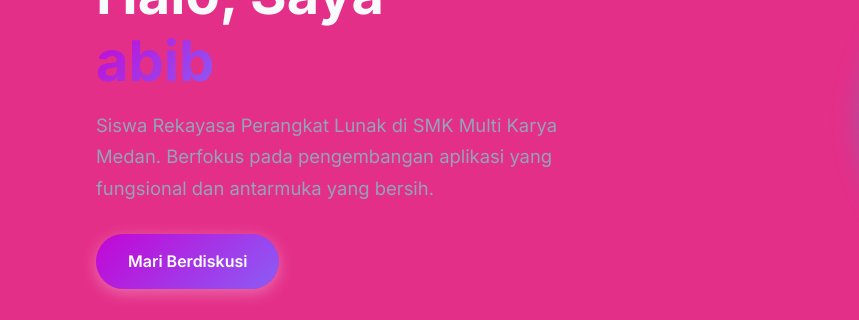
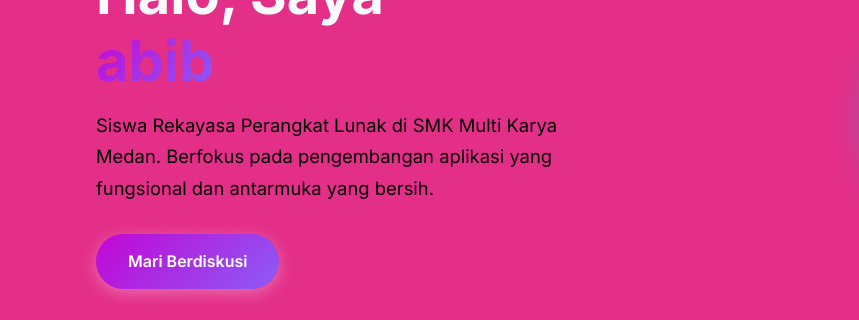
Before and after one commit to abibhabib07/web, a plain HTML site: page index.html in a window 1280 px wide. Shown: the part 295-615 px from the top of the page, 0-859 px from the left. Drawn offline with nearby package versions, Linux system fonts and the light colour scheme.

Commit message:
Update style.css

```diff
--- a/style.css
+++ b/style.css
@@ -183,7 +183,7 @@ body {
 
 .hero-text p {
     font-size: 1.15rem;
-    color: var(--text-muted);
+    color: black;
     margin-bottom: 30px;
     max-width: 500px;
 }
```
